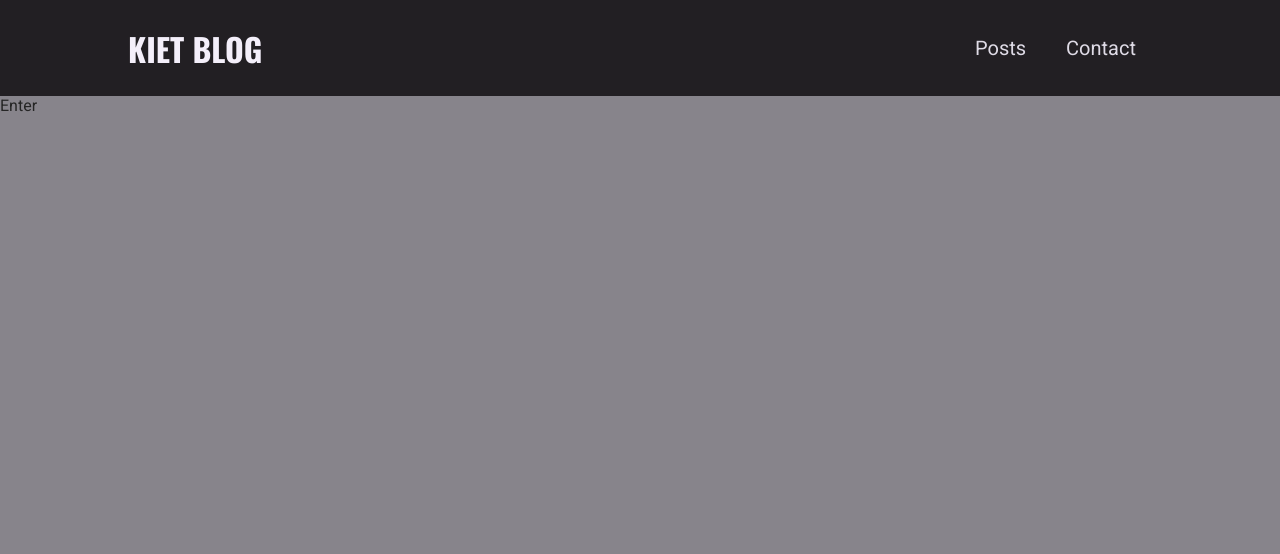
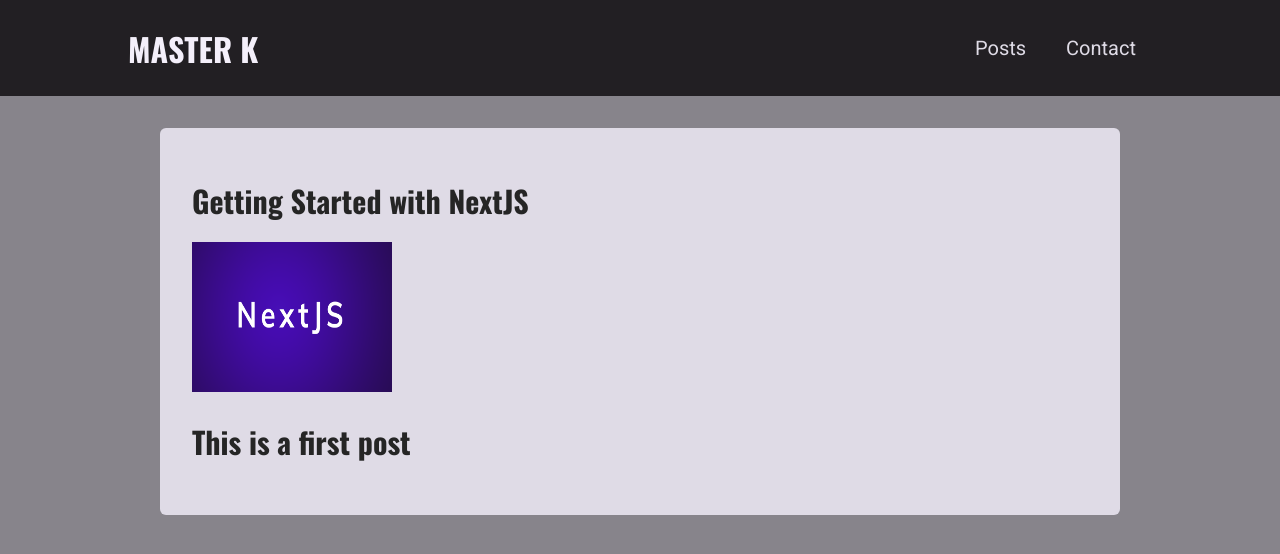
Before and after one commit to rickykiet83/next-blog-app, a Next.js app: page /posts/getting-started-with-nextjs in a window 1280 px wide. Shown: the top 554 px of the page. Built offline with nearby package versions, Linux system fonts and the light colour scheme.

Commit message:
show post content with Markdown

```diff
--- a/components/layout/logo.tsx
+++ b/components/layout/logo.tsx
@@ -1,7 +1,7 @@
 import classes from './logo.module.css';
 
 function Logo() {
-  return <div className={classes.logo}>Kiet Blog</div>;
+  return <div className={classes.logo}>{`Master K`}</div>;
 }
 
 export default Logo;
--- /dev/null
+++ b/components/posts/post-detail/post-content.module.css
@@ -0,0 +1,26 @@
+.content {
+  width: 95%;
+  max-width: 60rem;
+  margin: var(--size-8) auto;
+  font-size: var(--size-5);
+  line-height: var(--size-8);
+  background-color: var(--color-grey-100);
+  border-radius: 6px;
+  padding: var(--size-4);
+}
+
+.content p {
+  color: var(--color-grey-800);
+}
+
+.content .image {
+  margin: var(--size-4) auto;
+  width: 100%;
+  max-width: 600px;
+}
+
+@media (min-width: 768px) {
+  .content {
+    padding: var(--size-8);
+  }
+}
--- /dev/null
+++ b/components/posts/post-detail/post-content.tsx
@@ -0,0 +1,26 @@
+import PostHeader from './post-header';
+import React from 'react';
+import ReactMarkdown from 'react-markdown';
+import classes from './post-content.module.css';
+
+const DUMMY_POSTS = {
+  title: 'Getting Started with NextJS',
+  image: 'getting-started-nextjs.png',
+  excerpt:
+    'Next.js provides a solution to all of the above problems. But more importantly, it puts you and your team in the pit of success when building React applications',
+  date: '2021-9-17',
+  slug: 'getting-started-with-nextjs',
+  content: '# This is a first post',
+};
+function PostContent() {
+  const imagePath = `/images/posts/${DUMMY_POSTS.slug}/${DUMMY_POSTS.image}`;
+
+  return (
+    <article className={classes.content}>
+      <PostHeader title={DUMMY_POSTS.title} image={imagePath} />
+      <ReactMarkdown>{DUMMY_POSTS.content}</ReactMarkdown>
+    </article>
+  );
+}
+
+export default PostContent;
--- /dev/null
+++ b/components/posts/post-detail/post-header.tsx
@@ -0,0 +1,17 @@
+import { GetServerSideProps, GetStaticPaths, GetStaticProps } from 'next';
+
+import Image from 'next/image';
+import classes from './post-content.module.css';
+
+function PostHeader(props: any) {
+  const { title, image } = props;
+
+  return (
+    <header className={classes.header}>
+      <h1>{title}</h1>
+      <Image src={image} alt={title} width={200} height={150} />
+    </header>
+  );
+}
+
+export default PostHeader;
--- a/package.json
+++ b/package.json
@@ -11,7 +11,8 @@
   "dependencies": {
     "next": "11.1.2",
     "react": "17.0.2",
-    "react-dom": "17.0.2"
+    "react-dom": "17.0.2",
+    "react-markdown": "^7.0.1"
   },
   "devDependencies": {
     "@types/react": "17.0.21",
--- a/pages/posts/[slug].tsx
+++ b/pages/posts/[slug].tsx
@@ -1,5 +1,8 @@
+import PostContent from '../../components/posts/post-detail/post-content';
+import React from 'react';
+
 function PostDetailPage() {
-  return <div>Enter</div>;
+  return <PostContent />;
 }
 
 export default PostDetailPage;
```
Also changed, not shown: components/home-page/hero.tsx (+1 -1 lines), components/posts/post-detail/post-header.module.css (added, +38 -0 lines), 1 other file (tests, documents, lock files or other folders).
